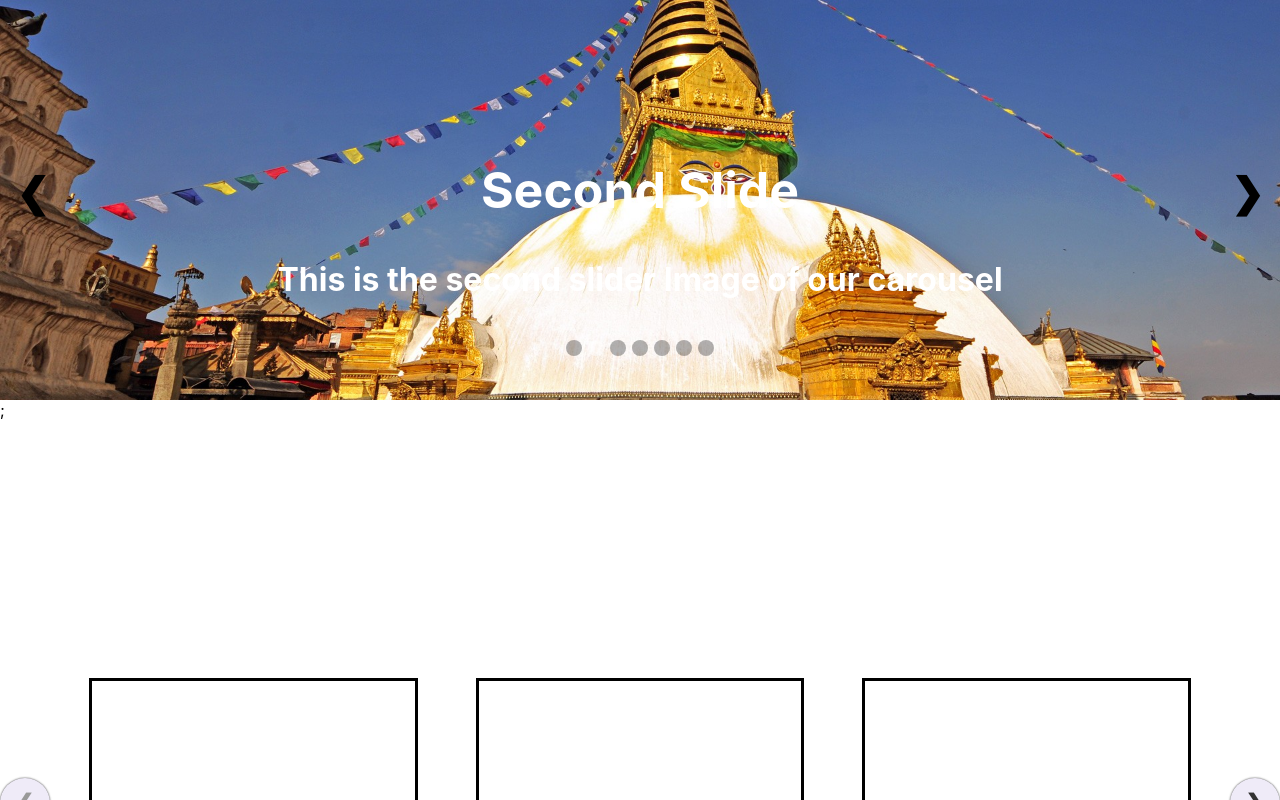
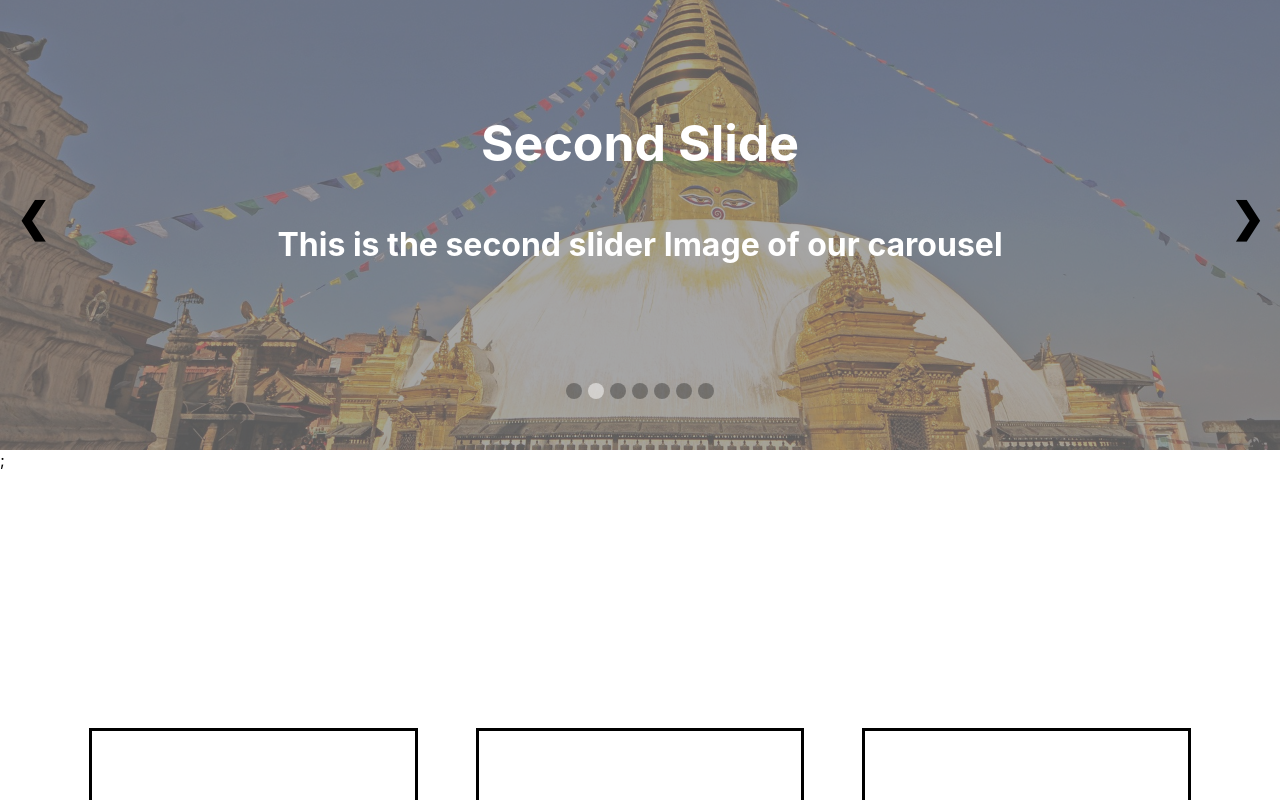
Before and after one commit to tejastamkar/News_app, a React (Create React App) app: page / in a window 1280 px wide. Shown: the top 800 px of the page. Built offline with nearby package versions, Linux system fonts and the light colour scheme.

Commit message:
slight css changes added

```diff
--- a/src/components/slider.css
+++ b/src/components/slider.css
@@ -4,7 +4,7 @@
 }
 
 :root {
-  --heights: 50vh;
+  --heights: 450px;
   --widths: 100%;
 }
 
@@ -14,6 +14,7 @@
   position: relative;
   margin: auto;
   overflow: hidden;
+
 }
 
 .active {
@@ -31,10 +32,20 @@
 }
 
 .slide-image {
-  width: 100%;
-  height: 100%;
-  position: absolute;
-  object-fit: cover;
+     width: 100%;
+     height: 100%;
+     object-fit: cover;
+     content: '';
+        position: absolute;
+        top: 0;
+        right: 0;
+        bottom: 0;
+        left: 0;
+        /* filter:brightness(50%); */
+        filter:contrast(30%);
+        /* opacity: 1.5px; */
+
+
 }
 
 .slide-title,
@@ -42,15 +53,17 @@
   width: 100%;
   height: 100%;
   color: white;
+  font-weight: bold;
   font-size: 50px;
   position: absolute;
-  text-align: center;
-  top: 40%;
+  text-align:center;
+  top: 25%;
   z-index: 10;
+
 }
 
 .slide-text {
-  top: 65%;
+  top: 50%;
   font-size: 2rem;
 }
 
```
